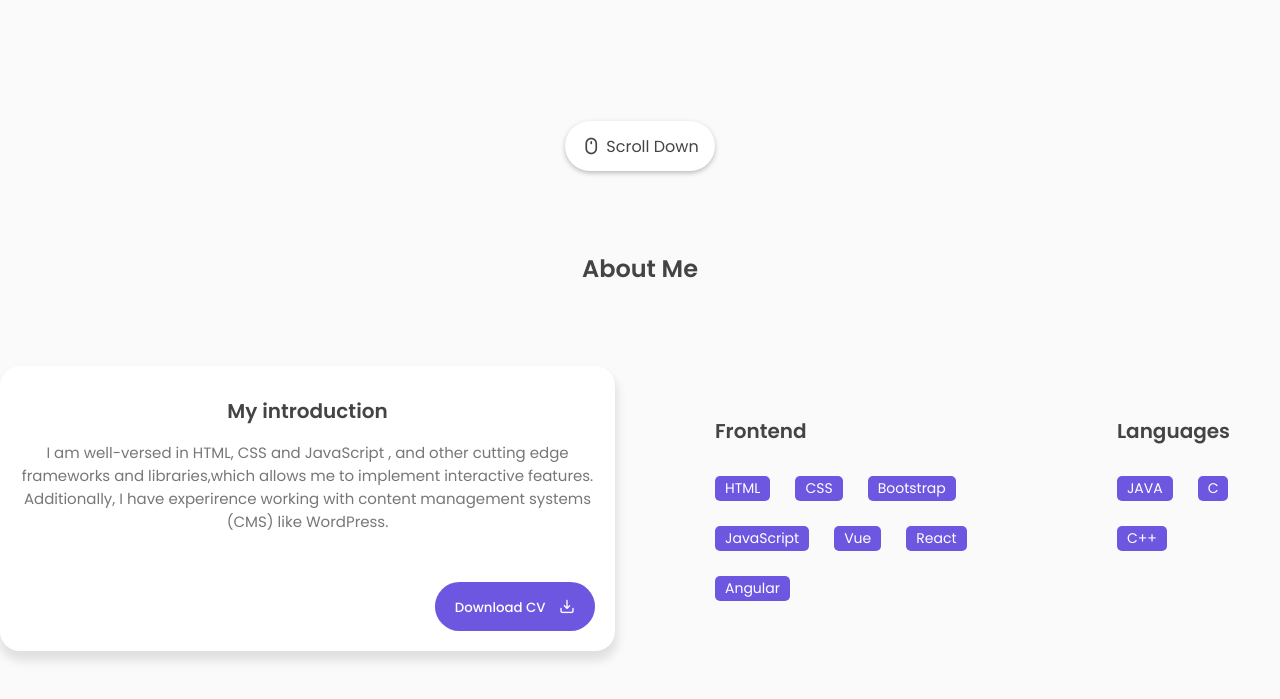
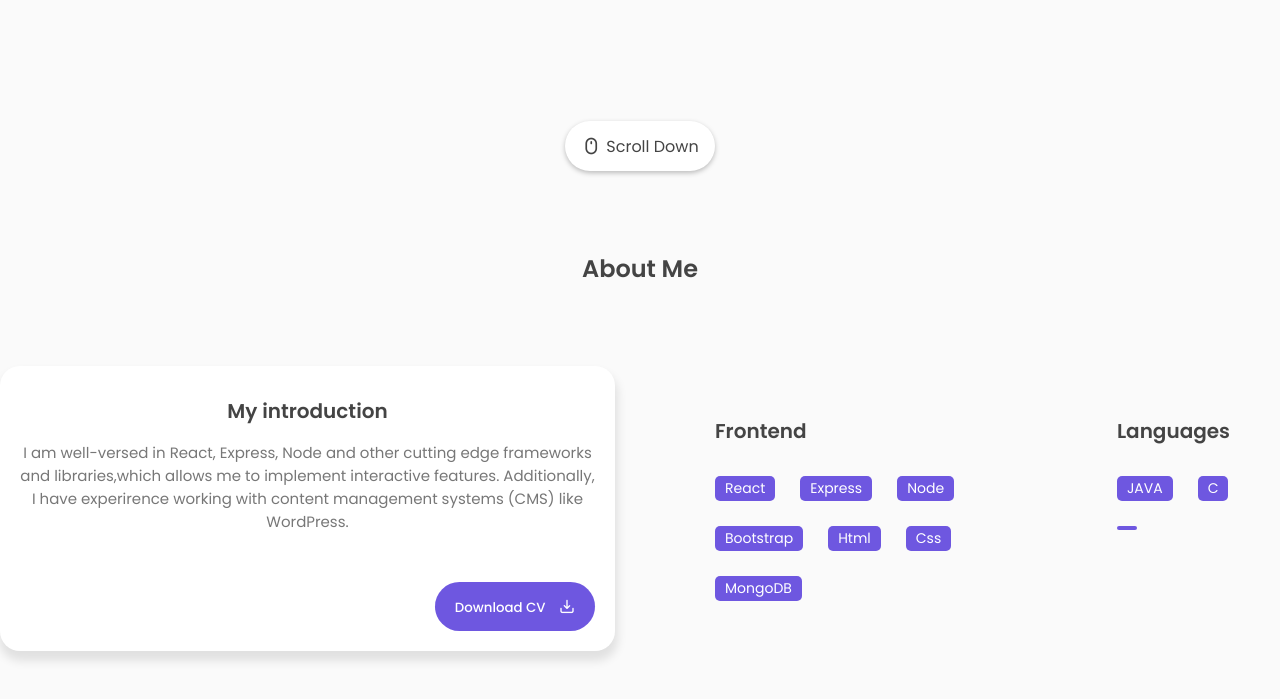
Before and after one commit to Aarya-921/Portfolio, a plain HTML site: page index.html in a window 1280 px wide. Shown: the part 629-1328 px from the top of the page. Drawn offline with nearby package versions, Linux system fonts and the light colour scheme.

Commit message:
Update index.html

```diff
--- a/index.html
+++ b/index.html
@@ -63,7 +63,7 @@
               <p>I'm <span class="typedText">Aarya Gurao</span></p>
           </div>
           <div class="featured-text-info">
-              <p>Passionate Frontend Developer proficient in HTML, CSS, and JavaScript, specializing in frameworks like React and Bootstrap. I excel at designing responsive and user-centric web applications that offer both style and functionality. My dedication to mastering the latest technologies ensures the delivery of high-quality digital solutions.
+              <p>Passionate MERN Stack Developer proficient in frameworks like React and Bootstrap. I excel at designing responsive and user-centric web applications that offer both style and functionality. My dedication to mastering the latest technologies ensures the delivery of high-quality digital solutions.
               </p>
           </div>
           <div class="featured-text-btn">
@@ -100,7 +100,7 @@
           <div class="col">
               <div class="about-info">
                   <h3>My introduction</h3>
-                  <p>I am well-versed in HTML, CSS and JavaScript , and other cutting edge
+                  <p>I am well-versed in React, Express, Node and other cutting edge
                      frameworks and libraries,which allows me to implement interactive features.
                      Additionally, I have experirence working with content management systems (CMS) like
                      WordPress.
@@ -116,13 +116,13 @@
                       <h3>Frontend</h3>
                   </div>
                   <div class="skills-list">
-                      <span>HTML</span>
-                      <span>CSS</span>
+                      <span>React</span>
+                      <span>Express</span>
+                      <span>Node</span>
                       <span>Bootstrap</span>
-                      <span>JavaScript</span>
-                      <span>Vue</span>
-                      <span>React</span>
-                      <span>Angular</span>
+                      <span>Html</span>
+                      <span>Css</span>
+                      <span>MongoDB</span>
                   </div>
               </div>
               <div class="skills-box">
@@ -132,7 +132,7 @@
                   <div class="skills-list">
                       <span>JAVA</span>
                       <span>C</span>
-                      <span>C++</span>
+                      <span></span>
                   </div>
               </div>
               </div>
```
